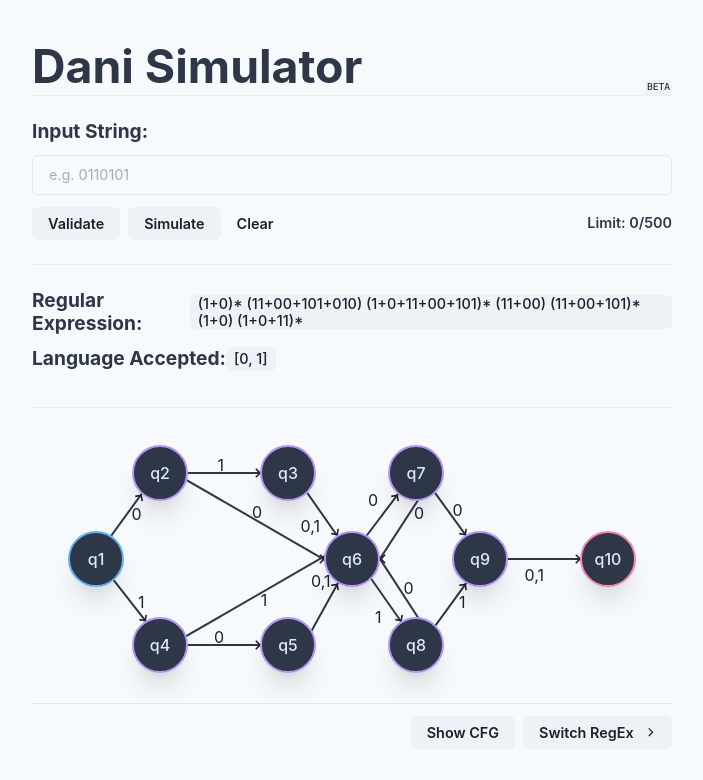
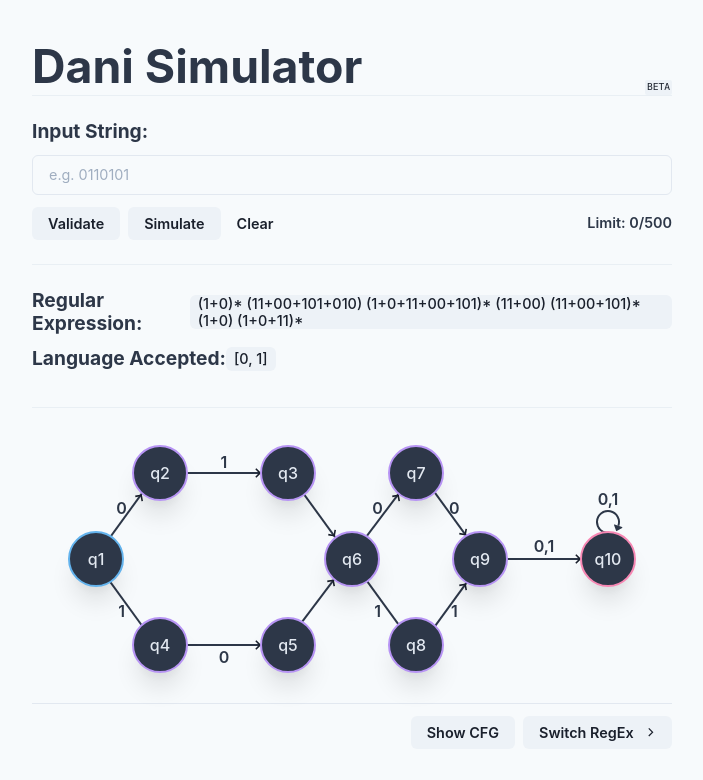
Before and after one commit to izner32/dani-simulator, a Next.js app: page / in a window 1280 px wide. Both pictures are taken after a click on the button "Switch RegEx". Shown: the top 780 px of the page, without its empty margins (288-991 px from the left). Built offline with nearby package versions, Linux system fonts and the light colour scheme.

Commit message:
added dfa elements

```diff
--- a/components/DFA/FirstDFA.js
+++ b/components/DFA/FirstDFA.js
@@ -6,9 +6,7 @@ import {
   ArrowLoopLg,
   ArrowBody,
 } from "../components/Arrows";
-
 const Atom = motion(Badge);
-
 const variants = {
   initial: { y: "-50%", x: "-50%" },
   pulse: { scale: 5, transition: { duration: 0.6 } },
@@ -20,43 +18,95 @@ const variants = {
   },
   scale: { scale: 1.5 },
 };
-
 const FirstDFA = ({ currentNode, simulating }) => {
   return (
     <>
       {/* LETTER */}
+      {/* q4 q5 */}
+      <Text top={["16.5%", "16.5%", "16%", "16%", "16%", "15%"]} left="50%" size="label">
+        a
+      </Text>
+      {/* q1 q2 */}
+      <Text top="32%" left="14%" size="label">
+        a
+      </Text>
+      {/* q2 q3 */}
+      <Text top="32%" left={["27.6%", "27.6%", "26.6%", "26.6%", "26.6%", "26.5%"]} size="label">
+        a,b
+      </Text>
+      {/* q3 q4 */}
+      <Text top="32%" left="34%" size="label">
+        a
+      </Text>
+      {/* q5 q8 */}
+      <Text top="32%" left="66%" size="label">
+        a
+      </Text>
+      {/* q4 q3 */}
+      <Text top="41%" left={["41.4%", "41.4%", "41.4%", "41.4%", "41.4%", "41%"]} size="label">
+        b
+      </Text>
+      {/* q6 q3 */}
+      <Text top="59%" left={["41.4%", "41.4%", "41.4%", "41.4%", "41.4%", "41%"]} size="label">
+        a
+      </Text>
+      {/* q4 q3 */}
+      <Text top="41%" left={["58.6%", "58.6%", "58.6%", "58.6%", "58.6%", "59%"]} size="label">
+        b
+      </Text>
+      {/* q6 q3 */}
+      <Text top="59%" left={["58.6%", "58.6%", "58.6%", "58.6%", "58.6%", "59%"]} size="label">
+        a
+      </Text>
+      {/* q8 q9 */}
+      <Text top={["46.5%", "46.5%", "45.5%", "45.5%", "45.5%", "45%"]} left="80%" size="label">
+        a,b
+      </Text>
+      {/* q1 q3 */}
+      <Text top="53%" left="20%" size="label">
+        b
+      </Text>
+      {/* q3 q6 */}
+      <Text top="68%" left="34%" size="label">
+        b
+      </Text>
+      {/* q7 q8 */}
+      <Text top="68%" left="66%" size="label">
+        b
+      </Text>
+      {/* q4 q5 */}
+      <Text top="83%" left="50%" size="label">
+        b
+      </Text>
+      {/* q9 */}
+      <Text top={["27.5%", "27.5%", "29%", "29%", "29%", "27.5%"]} left="90%" size="label">
+        a,b
+      </Text>
       {/* ARROW BODY */}
       {/* q1 q3 */}
       <ArrowBody
         w={["4em", "4em", "8em", "8em", "8em", "12em"]}
         top={["58%", "58%", "55%", "55%", "55%", "55%"]}
         left="20%"
-        text='b'
-        textTop={true}
+        rotate="0"
       />
       {/* q8 q9 */}
       <ArrowBody
         w={["4em", "4em", "8em", "8em", "8em", "12em"]}
         top={["58%", "58%", "55%", "55%", "55%", "55%"]}
         left="80%"
-        text='a,b'
-        textTop={true}
       />
       {/* q4 q5 */}
       <ArrowBody
         w={["4em", "4em", "8em", "8em", "8em", "12em"]}
         top={["28%", "28%", "25%", "25%", "25%", "25%"]}
         left="50%"
-        text='a'
-        textTop={true}
       />
       {/* q6 q7 */}
       <ArrowBody
         w={["4em", "4em", "8em", "8em", "8em", "12em"]}
         top={["88%", "88%", "85%", "85%", "85%", "85%"]}
         left="50%"
-        text='b'
-        textTop={true}
       />
       {/* q1 q2 */}
       <ArrowBody
@@ -64,7 +114,6 @@ const FirstDFA = ({ currentNode, simulating }) => {
         top="31%"
         left={["11%", "11%", "13%", "13%", "13%", "14%"]}
         rotate={["120", "120", "126", "126", "126", "138"]}
-        text='a'
       />
       {/* q3 q4 */}
       <ArrowBody
@@ -72,8 +121,6 @@ const FirstDFA = ({ currentNode, simulating }) => {
         top="31%"
         left={["31%", "31%", "33%", "33%", "33%", "34%"]}
         rotate={["120", "120", "126", "126", "126", "138"]}
-        text='a'
-        textTop={true}
       />
       {/* q7 q8 */}
       <ArrowBody
@@ -81,8 +128,6 @@ const FirstDFA = ({ currentNode, simulating }) => {
         top="61%"
         left={["61%", "61%", "64%", "64%", "64%", "64%"]}
         rotate={["120", "120", "126", "126", "126", "138"]}
-        text='b'
-        textTop={true}
       />
       {/* q5 q8 */}
       <ArrowBody
@@ -90,58 +135,33 @@ const FirstDFA = ({ currentNode, simulating }) => {
         top="39%"
         left={["61%", "61%", "64%", "64%", "64%", "64%"]}
         rotate={["60", "60", "54", "54", "54", "42"]}
-        text='a'
-        textTop={true}
       />
-      {/* q2 q3 */}
+      {/* q2 q3 q6 */}
       <ArrowBody
-        w={["4em", "4em", "7em", "7em", "7em", "8em"]}
-        top="39%"
-        left={["21.2%", "21.2%", "23.4%", "23.4%", '23.4%', '24.4%']}
-        rotate={["60", "60", "54", "54", "54", '49']}
-        text='a,b'
-        textTop={true}
+        w={["8em", "8em", "14em", "14em", "14em", "16em"]}
+        top="53%"
+        left={["26%", "26%", "28%", "28%", "28%", "28.5%"]}
+        rotate={["60", "60", "54", "54", "54", "42"]}
       />
-      {/* q3 q6 */}
+      {/* q4 q6 q3 */}
       <ArrowBody
-        w={["4em", "4em", "7em", "7em", "7em", "8em"]}
-        top="71%"
-        left={["32%", "32%", "33.9%", '33.9%', '33.9%', '34%']}
-        rotate={["60", "60", "54", "54", "54", "45"]}
-        text='b'
-        textTop={true}
+        w={["7em", "7em", "11em", "11em", "11em", "11em"]}
+        top="50%"
+        left={["35.3%", "35.3%", "37.6%", "37.6%", "37.7%", "38.5%"]}
+        rotate="90"
       />
-      {/* q4 q3 */}
+      {/* q5 q7 q3 */}
       <ArrowBody
-        w={["4em", "4em", "7em", "7em", "7em", "7.5em"]}
-        top="31%"
-        left={["34%", "34%", "36%", "36%", "36%", "37%"]}
-        rotate={["109", "109", "117", "117", "117", '137']}
-        text='b'
+        w={["7em", "7em", "11em", "11em", "11em", "11em"]}
+        top="50%"
+        left={["55.3%", "55.3%", "57.6%", "57.6%", "57.7%", "58.5%"]}
+        rotate="90"
       />
-      {/* q3 q6 */}
+      {/* q4567 q3 */}
       <ArrowBody
-        w={["4em", "4em", "7em", "7em", "7em", "7.5em"]}
-        top="67%"
-        left={["34%", "34%", "36%", "36%", "36%", "37%"]}
-        rotate={["69", "69", "61", "61", "61", "40"]}
-        text='a'
-      />
-      {/* q5 q3 */}
-      <ArrowBody
-        w={["6em", "6em", "12em", "12em", "12em", "17em"]}
-        top="30%"
-        left={["45%", "45%", "46%"]}
-        rotate={["147", "147", "151.5", "151.5", "151.5", '161.5']}
-        text='b'
-      />
-      {/* q7 q3 */}
-      <ArrowBody
-        w={["6em", "6em", "12em", "12em", "12em", "17em"]}
-        top="58%"
-        left={["50%", "50%", "46%"]}
-        rotate={["216", "216", "209.5", "209.5", "209.5", '198.5']}
-        text='a'
+        w={["5em", "5em", "11em", "11em", "11em", "17em"]}
+        top={["58%", "58%", "55%", "55%", "55%", "55%"]}
+        left={["47.3%", "47.3%", "46.3%", "46.3%", "46.3%", "46%"]}
       />
       {/* ARROW HEAD */}
       {/* q1 q2 */}
@@ -171,26 +191,27 @@ const FirstDFA = ({ currentNode, simulating }) => {
       {/* q5 q8 */}
       <ArrowHead
         top={["41%", "41%", "41%", "40.6%", "40.8%", "42.6%"]}
-        left={["67%", "67%", "67.5%", "67.5%", "67.5%", "67.5%"]}
+        left={["67%", "67%", "67.5%", "67.5%", "67.5%", "67.4%"]}
         rotate={["57", "57", "55", "55", "55", "45"]}
       />
       {/* q3 q6 */}
       <ArrowHead
-        top={["70.7%", "70.7%", "71.6%", "71.5%", "71.6%", "74.0%"]}
-        left={["37.4%", "37.4%", "37%", "37%", "36.9%", "37.0%"]}
+        top={["70.7%", "70.7%", "71.6%", "71.5%", "71.6%", "72.5%"]}
+        left={["37.4%", "37.4%", "37%", "37%", "36.9%", "37.3%"]}
         rotate={["57", "57", "55", "55", "55", "45"]}
       />
       {/* q4567 q3 */}
       <ArrowHead
         top={["50%", "50%", "49.7%", "49.6%", "49.8%", "49.8%"]}
-        left={["36.4%", "36.4%", "34.9%", "34.9%", "34.9%", "33.5%"]}
+        left={["36%", "36%", "34.8%", "34.8%", "34.8%", "33.5%"]}
         rotate="180"
       />
       {/* q1 q3 */}
       <ArrowHead
         top={["50.3%", "50.2%", "49.8%", "49.8%", "49.8%", "49.8%"]}
-        left={["24%", "24%", "25.2%", "25.2%", "25.3%", "26.5%"]}
+        left={["24%", "24%", "25.2%", "25.2%", "25.2%", "26.5%"]}
       />
+      {/* q9 q10 */}
       {/* q8 q9 */}
       <ArrowHead
         top={["50.3%", "50.2%", "49.8%", "49.8%", "49.8%", "49.8%"]}
@@ -205,6 +226,13 @@ const FirstDFA = ({ currentNode, simulating }) => {
       <ArrowHead
         top={["80.2%", "80.2%", "79.9%", "79.9%", "79.9%", "79.7%"]}
         left={["54%", "54%", "55.3%", "55.3%", "55.3%", "56.5%"]}
+      />
+      {/* ARROWLOOP */}
+      {/* q9 */}
+      <ArrowLoopLg
+        top={["37%", "37%", "37%", "37%", "37%", "36%"]}
+        left="90%"
+        rotate="110"
       />
       {/* ATOM */}
       <Atom
@@ -291,5 +319,4 @@ const FirstDFA = ({ currentNode, simulating }) => {
     </>
   );
 };
-
 export default FirstDFA;
--- a/components/DFA/SecondDFA.js
+++ b/components/DFA/SecondDFA.js
@@ -6,9 +6,7 @@ import {
   ArrowLoopLg,
   ArrowBody,
 } from "../components/Arrows";
-
 const Atom = motion(Badge);
-
 const variants = {
   initial: { y: "-50%", x: "-50%" },
   pulse: { scale: 5, transition: { duration: 0.6 } },
@@ -20,33 +18,68 @@ const variants = {
   },
   scale: { scale: 1.5 },
 };
-
 const SecondDFA = ({ currentNodeVal, simulatingStatus }) => {
   return (
     <>
       {/* LETTER */}
+      {/* q2 q3 */}
+      <Text top={["16.5%", "16.5%", "16%", "16%", "16%", "15%"]} left="30%" size="label">
+        1
+      </Text>
+      {/* q1 q2 */}
+      <Text top="32%" left="14%" size="label">
+        0
+      </Text>
+      {/* q6 q7 */}
+      <Text top="32%" left="54%" size="label">
+        0
+      </Text>
+      {/* q7 q9 */}
+      <Text top="32%" left="66%" size="label">
+        0
+      </Text>
+      {/* q1 q4 */}
+      <Text top="68%" left="14%" size="label">
+        1
+      </Text>
+      {/* q6 q8 */}
+      <Text top="68%" left="54%" size="label">
+        1
+      </Text>
+      {/* q8 q9 */}
+      <Text top="68%" left="66%" size="label">
+        1
+      </Text>
+      {/* q9 q10 */}
+      <Text top={["46.5%", "46.5%", "45.5%", "45.5%", "45.5%", "45%"]} left="80%" size="label">
+        0,1
+      </Text>
+      {/* q4 q5 */}
+      <Text top="84%" left="30%" size="label">
+        0
+      </Text>
+      {/* q10 */}
+      <Text top={["27.5%", "27.5%", "29%", "29%", "29%", "27.5%"]} left="90%" size="label">
+        0,1
+      </Text>
       {/* ARROW BODY */}
       {/* q2 q3 */}
       <ArrowBody
         w={["4em", "4em", "8em", "8em", "8em", "12em"]}
         top={["28%", "28%", "25%", "25%", "25%", "25%"]}
         left="30%"
-        text='1'
       />
       {/* q4 q5 */}
       <ArrowBody
         w={["4em", "4em", "8em", "8em", "8em", "12em"]}
         top={["88%", "88%", "85%", "85%", "85%", "85%"]}
         left="30%"
-        text='0'
       />
       {/* q9 q10 */}
       <ArrowBody
         w={["4em", "4em", "8em", "8em", "8em", "12em"]}
         top={["58%", "58%", "55%", "55%", "55%", "55%"]}
         left="80%"
-        text='0,1'
-        textTop={true}
       />
       {/* q1 q2 */}
       <ArrowBody
@@ -54,23 +87,6 @@ const SecondDFA = ({ currentNodeVal, simulatingStatus }) => {
         top="31%"
         left={["11%", "11%", "13%", "13%", "13%", "14%"]}
         rotate={["120", "120", "126", "126", "126", "138"]}
-        text='0'
-      />
-      {/* q2 q6 */}
-      <ArrowBody
-        w={["6,5em", "6.5em", "12em", "12em", "12em", "17em"]}
-        top={["46.5%", "46.5%", "41%", "41%", "41%", "40.5%"]}
-        left="34%"
-        rotate={["38", "38", "30", "30", "30", "19"]}
-        text='0'
-      />
-      {/* q4 q6 */}
-      <ArrowBody
-        w={["6.5em", "6.5em", "12em", "12em", "12em", "17em"]}
-        top={["52.5%", "53.5%", "58%", "58%", "58%", "58.5%"]}
-        left="34%"
-        rotate={["142", "142", "150", "150", "150", "161"]}
-        text='1'
       />
       {/* q8 q9 */}
       <ArrowBody
@@ -78,15 +94,13 @@ const SecondDFA = ({ currentNodeVal, simulatingStatus }) => {
         top="61%"
         left={["61%", "61%", "64%", "64%", "64%", "64%"]}
         rotate={["120", "120", "126", "126", "126", "138"]}
-        text='1'
       />
       {/* q1 q4 */}
       <ArrowBody
         w={["4em", "4em", "7em", "7em", "7em", "8em"]}
-        top={["71%", "71%", "71%", "70.6%", "70.8%", "72.6%"]}
-        left={["12%", "12%", "14.5%", "14.5%", "14.5%", "15.2%"]}
-        rotate={["59", "59", "52", "52", "52", "42"]}
-        text='1'
+        top="69%"
+        left={["11%", "11%", "13%", "13%", "13%", "14%"]}
+        rotate={["60", "60", "54", "54", "54", "42"]}
       />
       {/* q7 q9 */}
       <ArrowBody
@@ -94,60 +108,20 @@ const SecondDFA = ({ currentNodeVal, simulatingStatus }) => {
         top="39%"
         left={["61%", "61%", "64%", "64%", "64%", "64%"]}
         rotate={["60", "60", "54", "54", "54", "42"]}
-        text='0'
       />
-      {/* q3 q6 */}
+      {/* q3 q6 q8 */}
       <ArrowBody
-        w={["4em", "4em", "7em", "7em", "7em", "8em"]}
-        top={["41%", "41%", "41%", "40.6%", "40.8%", "42.6%"]}
-        left={["42%", "42%", "44.5%", "44.5%", "44.5%", "45.2%"]}
-        rotate={["70", "70", "55", "55", "55", "45"]}
-        text='0,1'
-        textTop={true}
-
+        w={["8em", "8em", "14em", "14em", "14em", "16em"]}
+        top="53%"
+        left={["46%", "46%", "48%", "48%", "48%", "48.5%"]}
+        rotate={["60", "60", "54", "54", "54", "42"]}
       />
-      {/* q6 q8 */}
+      {/* q5 q6 q7*/}
       <ArrowBody
-        w={["4em", "4em", "7em", "7em", "7em", "8em"]}
-        top={["71%", "71%", "71%", "70.6%", "70.8%", "72.6%"]}
-        left={["52%", "52%", "54.5%", "54.5%", "54.5%", "55.2%"]}
-        rotate={["70", "70", "55", "55", "55", "45"]}
-        text='1'
-        textTop={true}
-      />
-      {/* q5 q6 */}
-      <ArrowBody
-        w={["4em", "4em", "7em", "7em", "7em", "8em"]}
-        top={["61%", "61%", "61%", "60.6%", "60.8%", "61%"]}
-        left={["42%", "42%", "44.5%", "44.5%", "44.5%", "45%"]}
-        rotate={["110", "110", "119", "119", "119", "124"]}
-        text='0,1'
-        textTop={true}
-      />
-      {/* q6 q7 */}
-      <ArrowBody
-        w={["4em", "4em", "7em", "7em", "7em", "8em"]}
-        top="31%"
-        left={["51%", "51%", "53%", "53%", "53%", "54%"]}
+        w={["8em", "8em", "14em", "14em", "14em", "16em"]}
+        top="46%"
+        left={["46%", "46%", "48%", "48%", "48%", "49%"]}
         rotate={["120", "120", "127", "127", "127", "138"]}
-        text='0'
-        textTop={true}
-      />
-      {/* q7 q6 */}
-      <ArrowBody
-        w={["4.5em", "4.5em", "7em", "7em", "7em", "8em"]}
-        top="31%"
-        left={["54%", "54%", "57%", "57%", "57%", "57%"]}
-        rotate={["108", "108", "123", "123", "123", "137"]}
-        text='0'
-      />
-      {/* q8 q6 */}
-      <ArrowBody
-        w={["4em", "4em", "7em", "7em", "7em", "8em"]}
-        top={["66%", "66%", "65.8%", "65.8%", "65.8%", "66.8%"]}
-        left={["53.2%", "53.2%", "56.2%", "56.2%", "56.2%", "56.2%"]}
-        rotate={["72", "72", "57", "57", "57", "45"]}
-        text='0'
       />
       {/* ARROW HEAD */}
       {/* q1 q2 */}
@@ -156,52 +130,29 @@ const SecondDFA = ({ currentNodeVal, simulatingStatus }) => {
         left={["17.2%", "17.2%", "16.9%", "16.9%", "16.9%", "17.4%"]}
         rotate={["-57", "-57", "-55", "-55", "-55", "-45"]}
       />
-      {/* q1 q4 */}
-      <ArrowHead
-        top={["71%", "71%", "71%", "70.6%", "70.8%", "72.6%"]}
-        left={["17%", "17%", "17.5%", "17.5%", "17.5%", "17.4%"]}
-        rotate={["57", "57", "55", "55", "55", "45"]}
-      />
-      {/* q2q4 q6 */}
-      <ArrowHead
-        top={["50.3%", "50.2%", "49.8%", "49.8%", "49.8%", "49.8%"]}
-        left={["44%", "44%", "45.2%", "45.2%", "45.3%", "46.5%"]}
-      />
       {/* q6 q7 */}
       <ArrowHead
-        top={["29%", "29%", "28.1%", "28.2%", "28.1%", "28%"]}
-        left={["57.2%", "57.2%", "56.9%", "56.9%", "56.9%", "57.4%"]}
+        top={["29%", "29%", "28.2%", "28.2%", "28.2%", "28%"]}
+        left={["57.3%", "57.3%", "57%", "57%", "57%", "57.4%"]}
         rotate={["-57", "-57", "-55", "-55", "-55", "-45"]}
       />
       {/* q3 q6 */}
       <ArrowHead
-        top={["41%", "41%", "41%", "40.6%", "40.8%", "42.6%"]}
-        left={["47%", "47%", "47.5%", "47.5%", "47.5%", "47.4%"]}
+        top={["41%", "41%", "41.2%", "41.3%", "41.3%", "42.6%"]}
+        left={["47.2%", "47.2%", "47.1%", "47%", "47%", "47.3%"]}
         rotate={["57", "57", "55", "55", "55", "45"]}
-      />
-      {/* q6 q8 */}
-      <ArrowHead
-        top={["71%", "71%", "71%", "70.6%", "70.8%", "72.6%"]}
-        left={["57%", "57%", "57.5%", "57.5%", "57.5%", "57.4%"]}
-        rotate={["57", "57", "55", "55", "55", "45"]}
-      />
-      {/* q7q8 q6 */}
-      <ArrowHead
-        top={["50.3%", "50.2%", "49.8%", "49.8%", "49.8%", "49.8%"]}
-        left={["56.2%", "56.2%", "54.8%", "54.8%", "54.8%", "53.4%"]}
-        rotate="180"
-      />
-      {/* q5 q6 */}
-      <ArrowHead
-        top={["59%", "59%", "59.3%", "59.3%", "59.1%", "58.3%"]}
-        left={["47.1%", "47.3%", "47.5%", "47.5%", "47.5%", "47.4%"]}
-        rotate={["-57", "-57", "-55", "-55", "-55", "-45"]}
       />
       {/* q7 q9 */}
       <ArrowHead
         top={["41%", "41%", "41%", "40.6%", "40.8%", "42.6%"]}
         left={["67%", "67%", "67.5%", "67.5%", "67.5%", "67.4%"]}
         rotate={["57", "57", "55", "55", "55", "45"]}
+      />
+      {/* q5 q6 */}
+      <ArrowHead
+        top={["59%", "59%", "58%", "58%", "58%", "57.8%"]}
+        left={["47.1%", "47.1%", "47%", "47%", "46.9%", "47.4%"]}
+        rotate={["-57", "-57", "-55", "-55", "-55", "-45"]}
       />
       {/* q8 q9 */}
       <ArrowHead
@@ -223,6 +174,13 @@ const SecondDFA = ({ currentNodeVal, simulatingStatus }) => {
       <ArrowHead
         top={["50.3%", "50.2%", "49.8%", "49.8%", "49.8%", "49.8%"]}
         left={["84%", "84%", "85.2%", "85.2%", "85.3%", "86.5%"]}
+      />
+      {/* ARROWLOOP */}
+      {/* q9 */}
+      <ArrowLoopLg
+        top={["37%", "37%", "37%", "37%", "37%", "36%"]}
+        left="90%"
+        rotate="110"
       />
       {/* ATOM */}
       <Atom
@@ -318,5 +276,4 @@ const SecondDFA = ({ currentNodeVal, simulatingStatus }) => {
     </>
   );
 };
-
 export default SecondDFA;
--- a/components/components/Arrows.js
+++ b/components/components/Arrows.js
@@ -53,20 +53,15 @@ export const ArrowLoopLg = ({ top, left, rotate }) => {
         translateY="-50%"
         transform="auto"
         color="gray.700"
-        display={["none", null, "none", null, null, "flex"]}
+        display={["flex", "flex", "flex", "flex", "flex", "flex"]}
       >
-        <BsArrowClockwise size="2.2em" />
+        <BsArrowClockwise size="2em" />
       </Box>
     </>
   );
 };
 
-export const ArrowBody = ({ w, top, left, rotate, text, textTop }) => {
-  const adjustedRotate = rotate && rotate.length > 0
-    ? rotate.map(value => `${360 - Math.abs(parseInt(value, 10))}`)
-    : rotate;
-  console.log(text, rotate)
-
+export const ArrowBody = ({ w, top, left, rotate }) => {
   return (
     <>
       <Box
@@ -81,18 +76,7 @@ export const ArrowBody = ({ w, top, left, rotate, text, textTop }) => {
         transform="auto"
         borderTop="solid 2px"
         borderTopColor="gray.700"
-      display="flex"
-      alignItems="center"
-      justifyContent="center"
-    >
-      <Box
-        translateY={textTop ? '1%' : '-100%'}
-        {...(adjustedRotate && { rotate: adjustedRotate })}
-        transform='auto'
-      >
-        {text}
-      </Box>
-    </Box>
+      />
     </>
   );
 };
```
Lines whose indentation alone changed are shown as unchanged.
